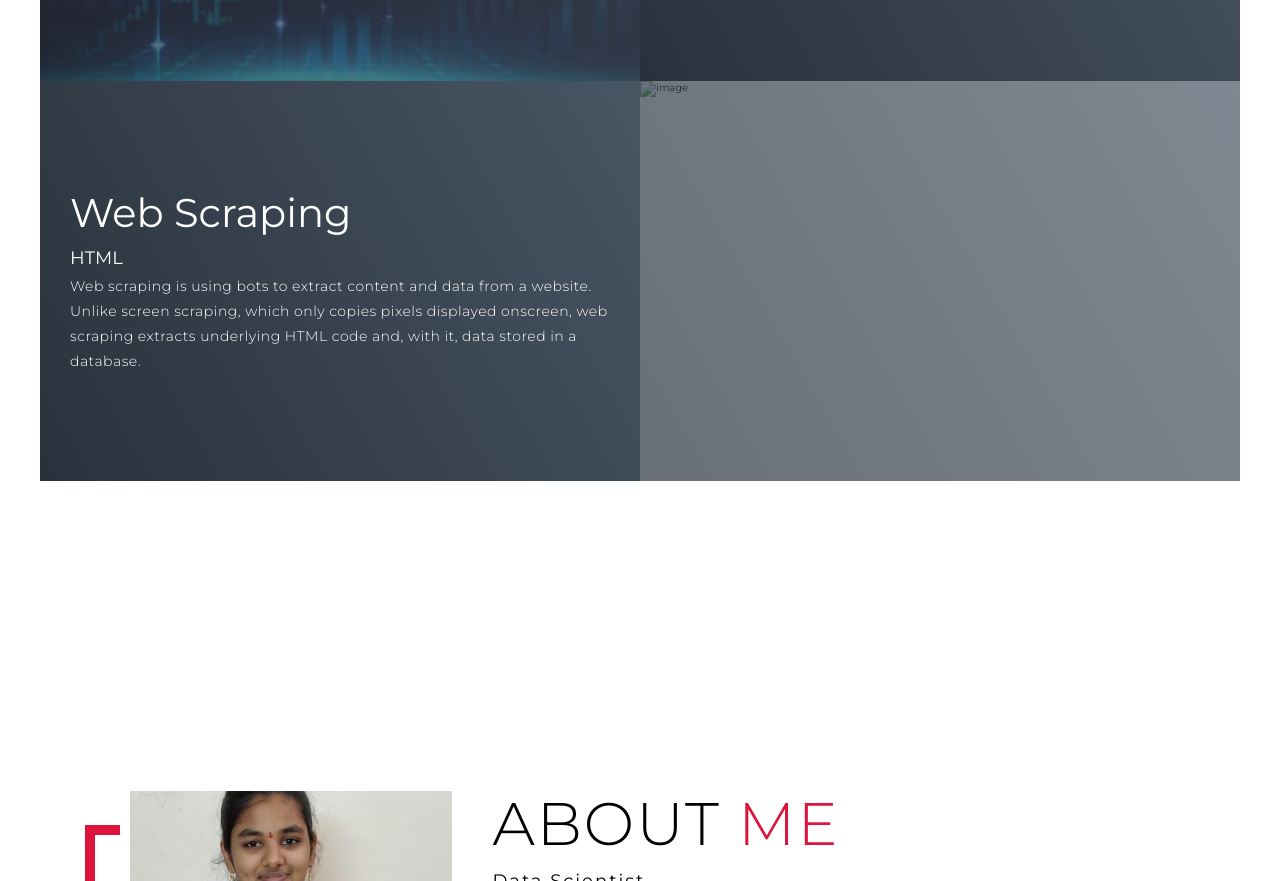
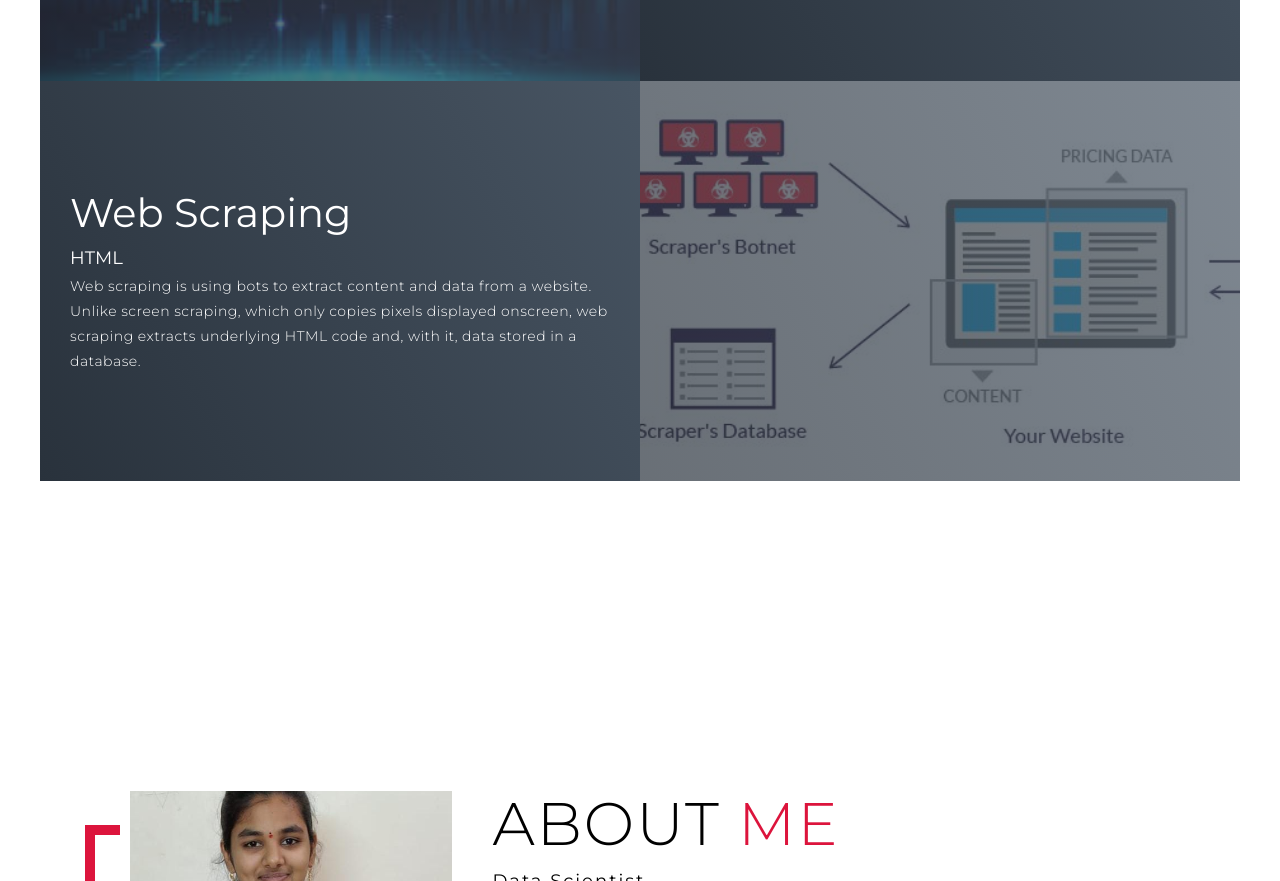
Before and after one commit to GayathriUppuluri17/Portfolio-2023, a plain HTML site: page index.html in a window 1280 px wide. Shown: the part 2737-3618 px from the top of the page. Drawn offline with Linux system fonts and the light colour scheme.

Commit message:
index.html

```diff
--- a/index.html
+++ b/index.html
@@ -118,7 +118,7 @@
             <p>Web scraping is using bots to extract content and data from a website. Unlike screen scraping, which only copies pixels displayed onscreen, web scraping extracts underlying HTML code and, with it, data stored in a database.</p>
           </div>
           <div class="project-img">
-            <img src="./webscraping.jpeg" alt="image">
+            <img src="./webscraping.jpg" alt="image">
           </div>
         </div>
       </div>
```
